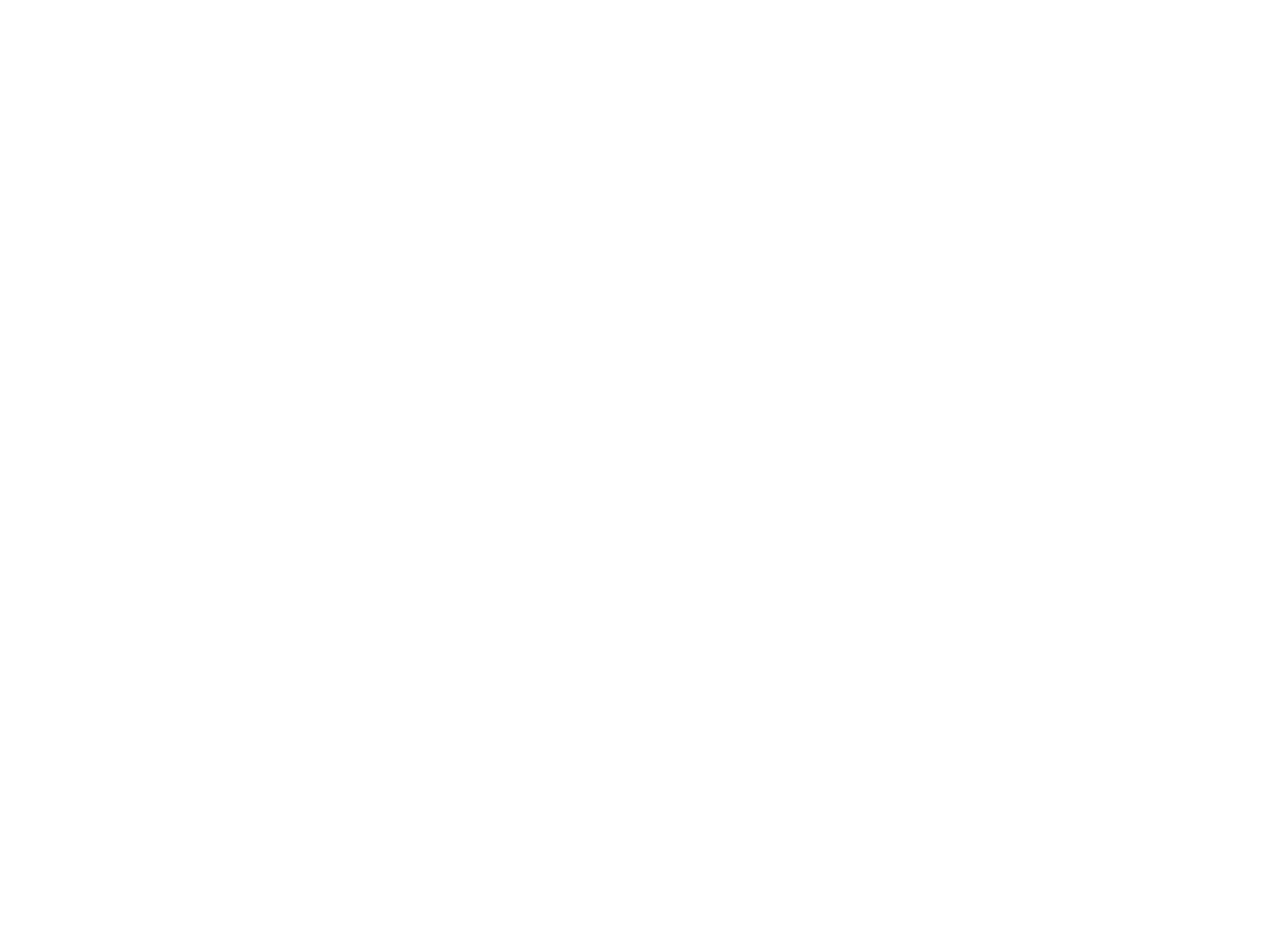
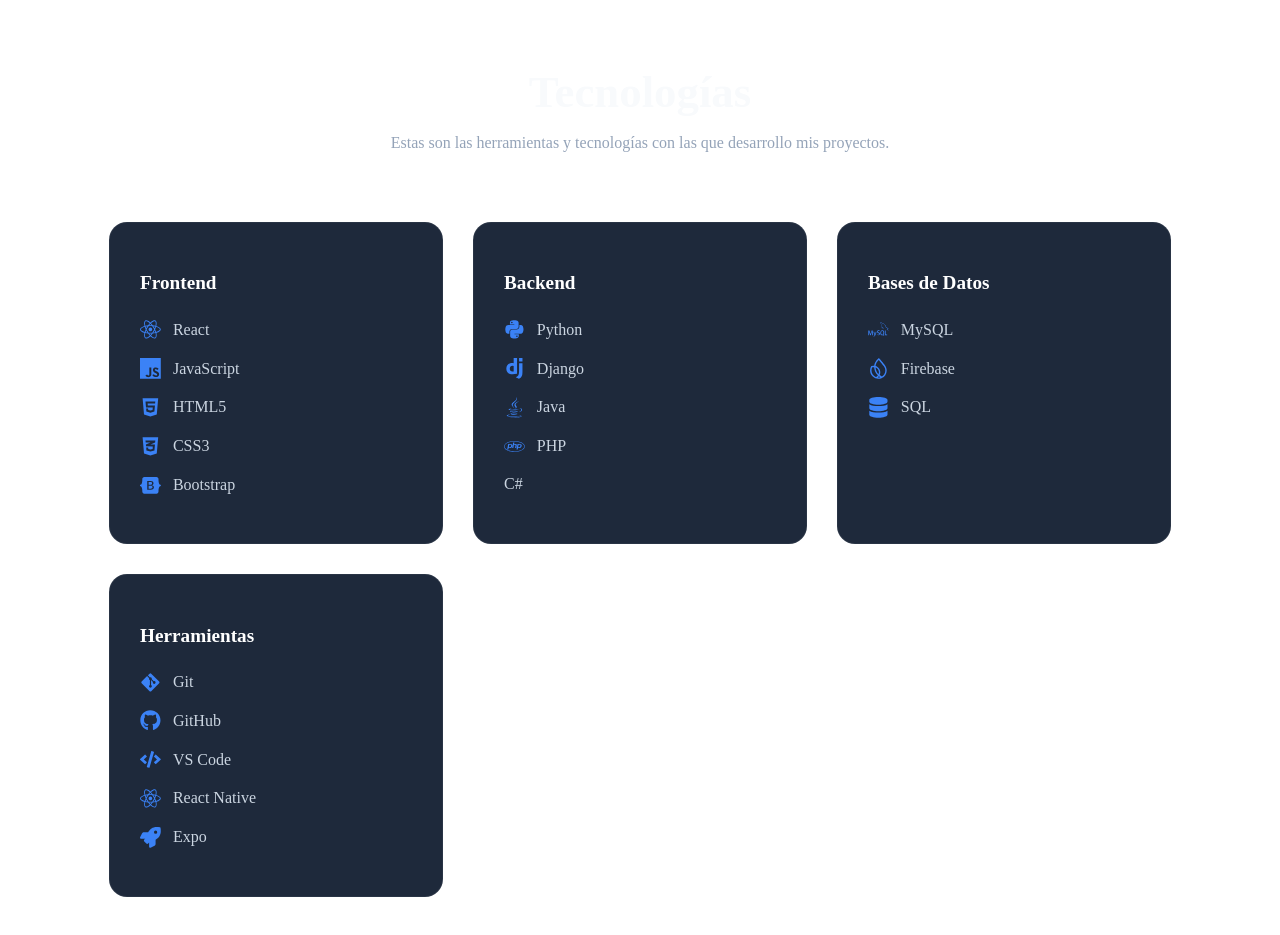
Before and after one commit to AxelVinticola/portfolio, a React (Vite) app: page / in a window 1280 px wide. Shown: the part 1820-2755 px from the top of the page. Before the commit the page ends 1737 px from the top, so only its background shows below. Built offline with nearby package versions, Linux system fonts and the light colour scheme; the HTML template or start-up script is replaced by a standard one.

Commit message:
skill casi temrinadas

```diff
--- a/src/components/Skills.jsx
+++ b/src/components/Skills.jsx
@@ -1,12 +1,83 @@
-function Skills(){
+import "../styles/skills.css";
 
-    return(
+import {
+  FaReact,
+  FaPython,
+  FaJava,
+  FaPhp,
+  FaGitAlt,
+  FaGithub,
+  FaDatabase,
+  FaHtml5,
+  FaCss3Alt,
+  FaCode,
+  FaRocket
+} from "react-icons/fa";
 
-        <section id="skills">
+import {
+  SiJavascript,
+  SiDjango,
+  SiMysql,
+  SiFirebase,
+  SiBootstrap,
+} from "react-icons/si";
 
-        </section>
-    )
+function Skills() {
+  return (
+    <section id="skills" className="skills">
 
+      <div className="section-title">
+        <h2>Tecnologías</h2>
+        <p>
+          Estas son las herramientas y tecnologías con las que desarrollo mis
+          proyectos.
+        </p>
+      </div>
+
+      <div className="skills__grid">
+
+        <div className="skill-card">
+          <h3>Frontend</h3>
+
+          <span><FaReact /> React</span>
+          <span><SiJavascript /> JavaScript</span>
+          <span><FaHtml5 /> HTML5</span>
+          <span><FaCss3Alt /> CSS3</span>
+          <span><SiBootstrap /> Bootstrap</span>
+        </div>
+
+        <div className="skill-card">
+          <h3>Backend</h3>
+
+          <span><FaPython /> Python</span>
+          <span><SiDjango /> Django</span>
+          <span><FaJava /> Java</span>
+          <span><FaPhp /> PHP</span>
+          <span>C#</span>
+        </div>
+
+        <div className="skill-card">
+          <h3>Bases de Datos</h3>
+
+          <span><SiMysql /> MySQL</span>
+          <span><SiFirebase /> Firebase</span>
+          <span><FaDatabase /> SQL</span>
+        </div>
+
+        <div className="skill-card">
+          <h3>Herramientas</h3>
+
+          <span><FaGitAlt /> Git</span>
+          <span><FaGithub /> GitHub</span>
+          <span><FaCode /> VS Code</span>
+          <span><FaReact /> React Native</span>
+  <span><FaRocket /> Expo</span>
+        </div>
+
+      </div>
+
+    </section>
+  );
 }
 
-export default Skills
+export default Skills;
--- a/src/styles/skills.css
+++ b/src/styles/skills.css
@@ -0,0 +1,43 @@
+.skills {
+  padding: 120px 8%;
+}
+
+.skills__grid {
+  margin-top: 70px;
+  display: grid;
+  grid-template-columns: repeat(auto-fit, minmax(260px, 1fr));
+  gap: 30px;
+}
+
+.skill-card {
+  background: #1E293B;
+  border: 1px solid rgba(255, 255, 255, 0.05);
+  border-radius: 18px;
+  padding: 30px;
+  transition: 0.3s;
+}
+
+.skill-card:hover {
+  transform: translateY(-8px);
+  border-color: #3B82F6;
+}
+
+.skill-card h3 {
+  color: #fff;
+  margin-bottom: 25px;
+  font-size: 1.2rem;
+}
+
+.skill-card span {
+  display: flex;
+  align-items: center;
+  gap: 12px;
+  margin-bottom: 18px;
+  color: #CBD5E1;
+  font-size: 1rem;
+}
+
+.skill-card svg {
+  color: #3B82F6;
+  font-size: 1.3rem;
+}
```
